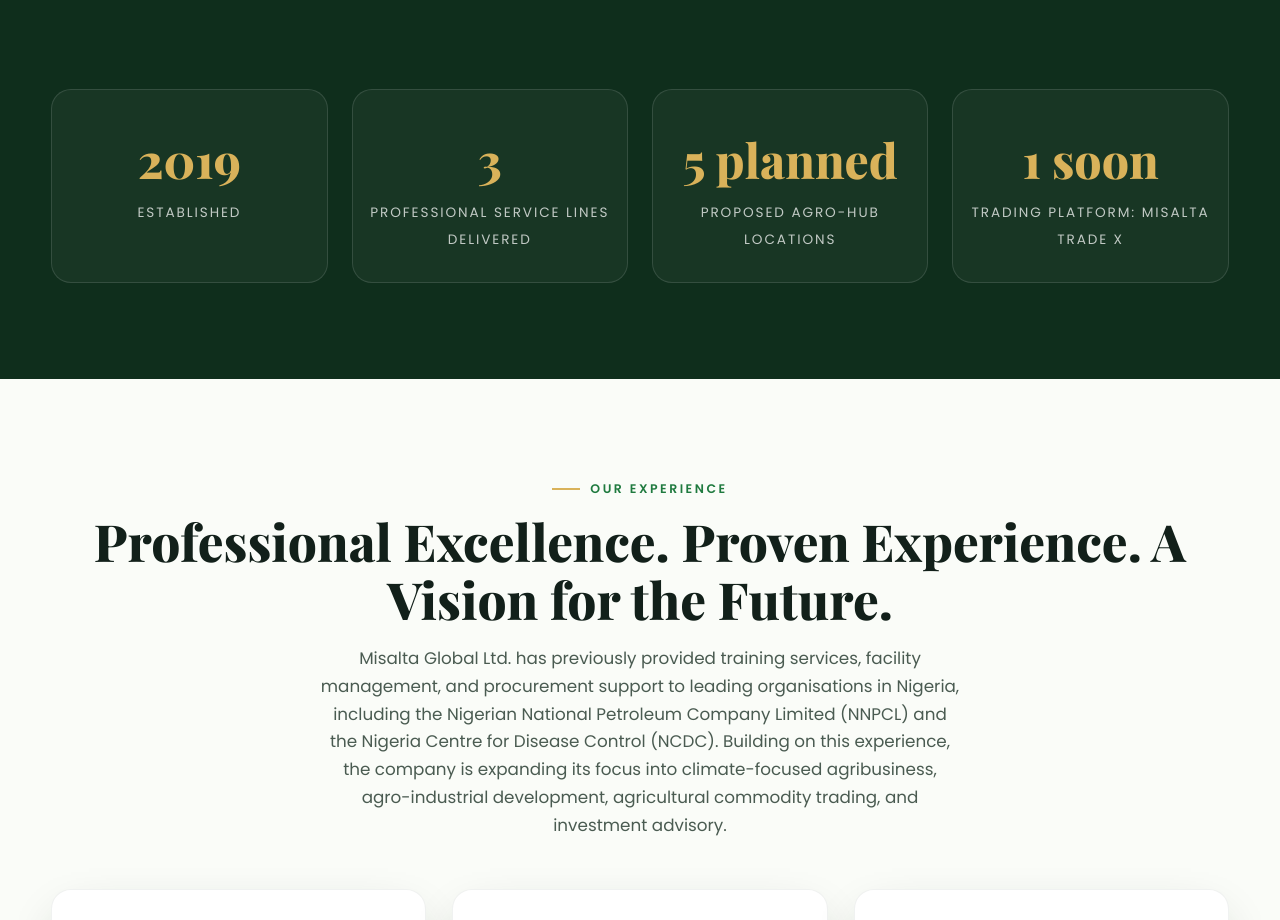
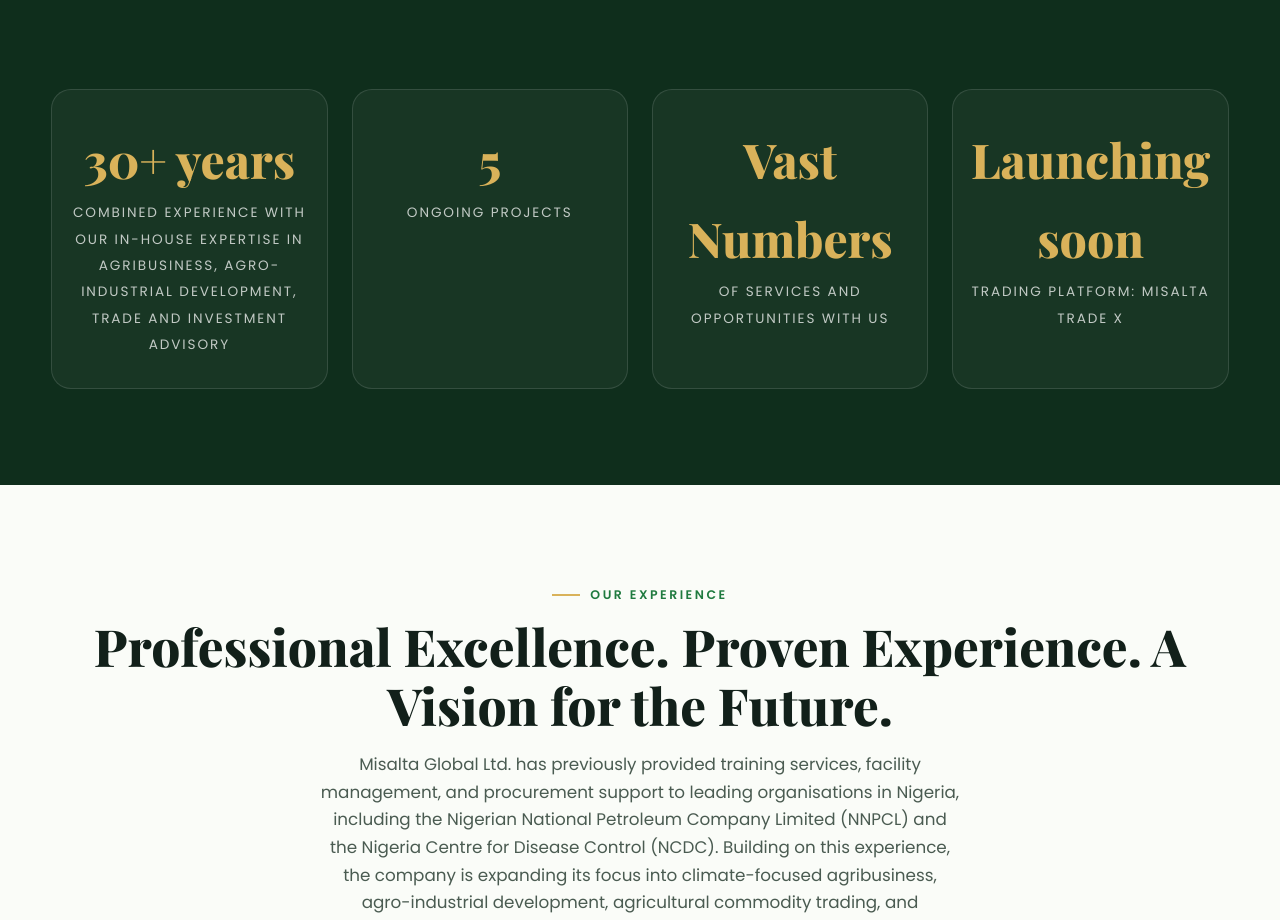
Before and after one commit to MelekhYomi/misaltaglobal, a plain HTML site: page index.html in a window 1280 px wide. Shown: the part 880-1800 px from the top of the page. Drawn offline with nearby package versions, Linux system fonts and the light colour scheme; a web font is replaced by a local one.

Commit message:
Update homepage stats copy and reword Team page hero

```diff
--- a/index.html
+++ b/index.html
@@ -48,10 +48,10 @@
 </div></div>
 
 <section class="stats"><div class="container"><div class="stats-grid">
-  <div class="stat reveal"><b data-count="2019">0</b><span>Established</span></div>
-  <div class="stat reveal d1"><b data-count="3">0</b><span>Professional service lines delivered</span></div>
-  <div class="stat reveal d2"><b data-count="5" data-suf=" planned">0</b><span>Proposed agro-hub locations</span></div>
-  <div class="stat reveal d3"><b data-count="1" data-suf=" soon">0</b><span>Trading platform: Misalta Trade X</span></div>
+  <div class="stat reveal"><b data-count="30" data-suf="+ years">0</b><span>Combined Experience with our in-house expertise in agribusiness, agro-industrial development, trade and investment advisory</span></div>
+  <div class="stat reveal d1"><b data-count="5">0</b><span>Ongoing Projects</span></div>
+  <div class="stat reveal d2"><b>Vast Numbers</b><span>of services and opportunities with us</span></div>
+  <div class="stat reveal d3"><b>Launching soon</b><span>Trading platform: Misalta Trade X</span></div>
 </div></div></section>
 
 <section><div class="container">
```
Also changed, not shown: team.html (+1 -1 lines).
